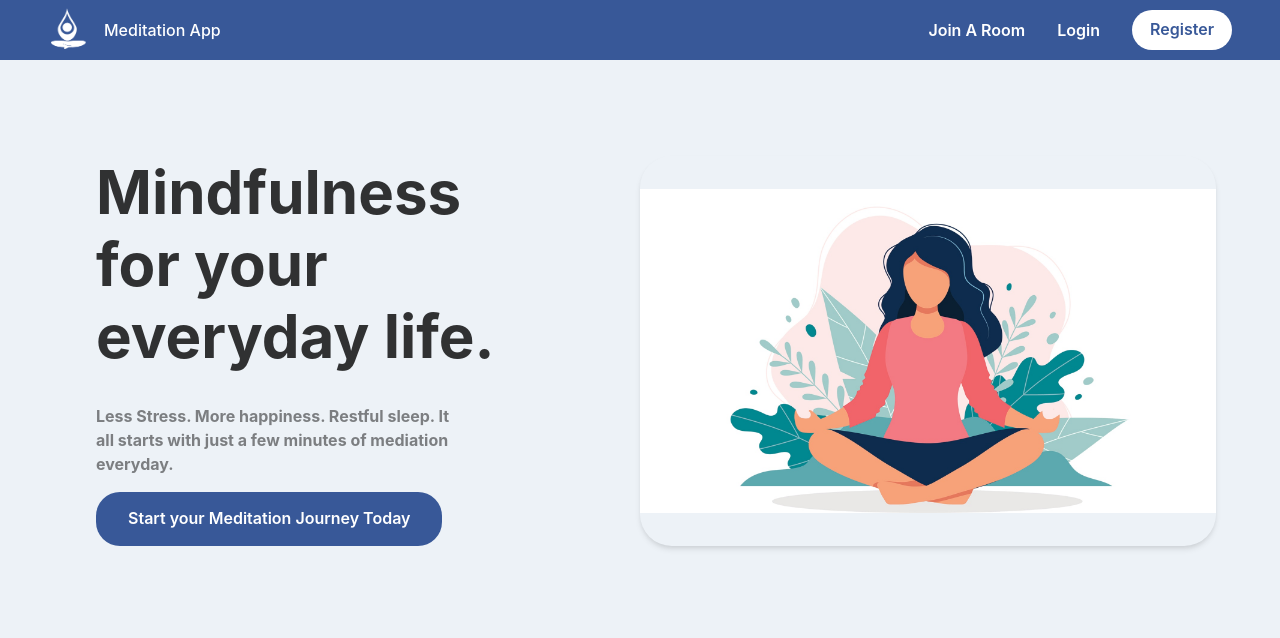
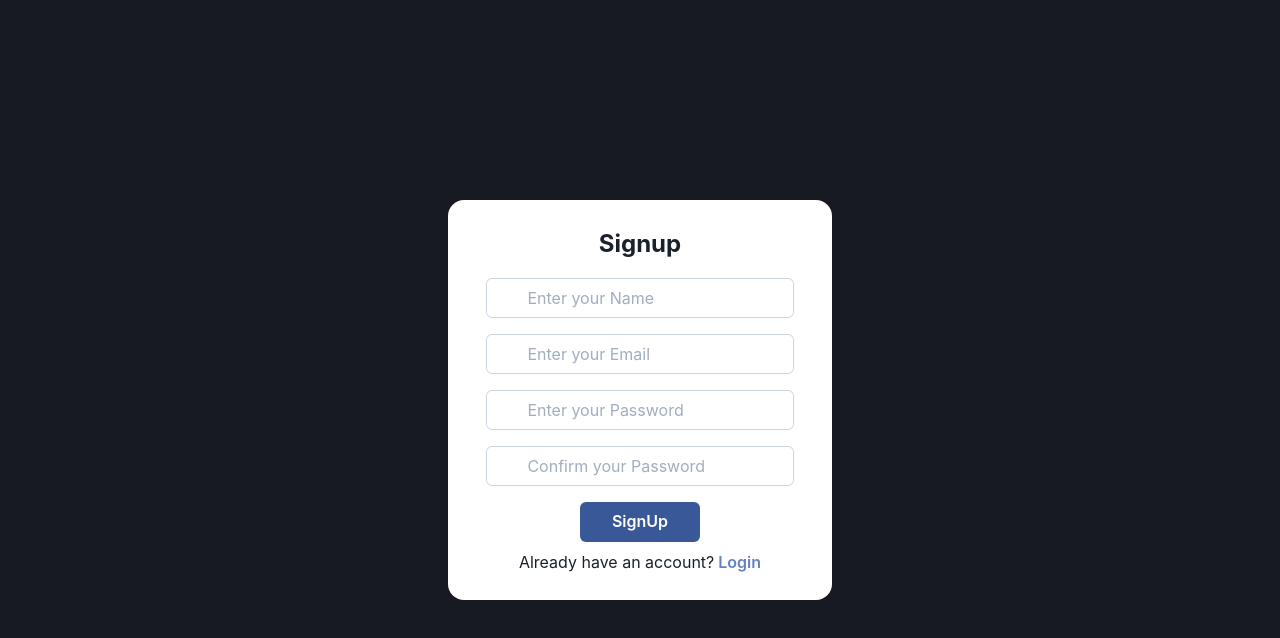
Before and after one commit to Umernasirr/meditations-app, a React (Create React App) app: page /signup in a window 1280 px wide. Shown: the top 638 px of the page. Built offline with nearby package versions, Linux system fonts and the light colour scheme; some icons are missing.

Commit message:
signup fix

```diff
--- a/src/App.js
+++ b/src/App.js
@@ -11,7 +11,7 @@ function App() {
     <Router>
       <Flex h="100vh" w="100vw">
         <Switch>
-          <Route path="/" component={Dashboard} />
+          <Route exact path="/" component={Dashboard} />
           <Route exact path="/login" component={Login} />
           <Route exact path="/signup" component={Signup} />
         </Switch>
--- a/src/containers/Signup.js
+++ b/src/containers/Signup.js
@@ -154,13 +154,13 @@ const Signup = () => {
           <Text color="red.700">{passwordError}</Text>
         </Flex>
 
-        <Box my={3} />
+        <Box my={2} />
 
         <Button width="120px" colorScheme="facebook" onClick={handleSubmit}>
           SignUp
         </Button>
 
-        <Box my={3} />
+        <Box my={1} />
 
         <Flex w="full" justify="center">
           <Text pr={1}>Already have an account?</Text>
```
